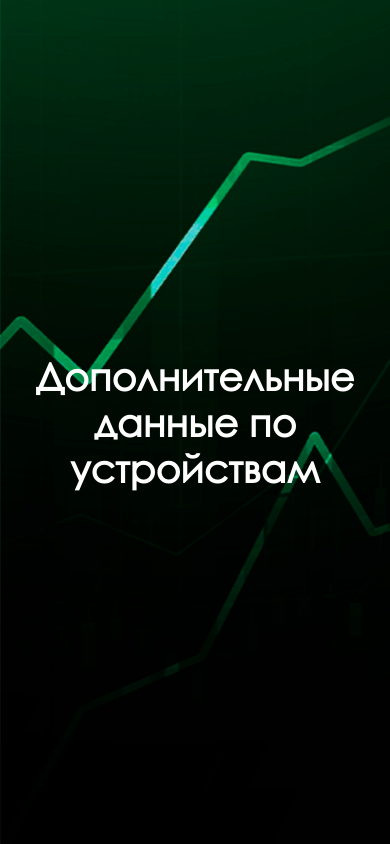
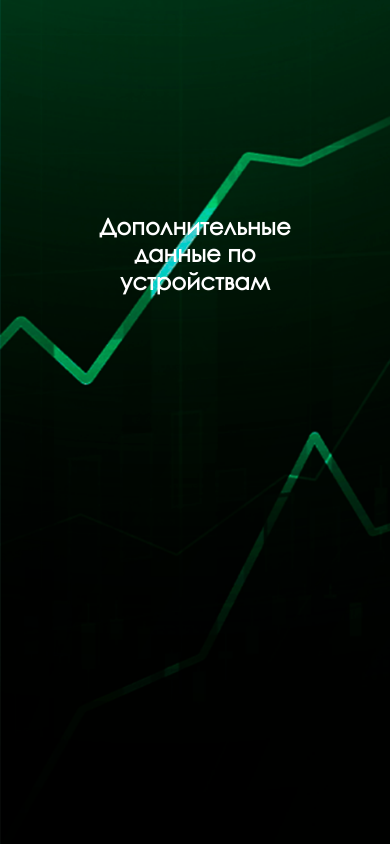
Before and after one commit to 27sssssss/crypto_proj, a plain HTML site: page newcrypto/additionalData.html in a window 390 px wide. Drawn offline with Linux system fonts and the light colour scheme; no server answers.

Commit message:
Add files via upload

```diff
--- a/newcrypto/files123/main.css
+++ b/newcrypto/files123/main.css
@@ -80,3 +80,9 @@ td {
     color: rgb(242, 240, 240);
     text-align: center;
 }
+@media only screen and (max-width: 768px) {
+    body {
+        transform: scale(0.6);
+        transform-origin: top;
+    }
+}
```
